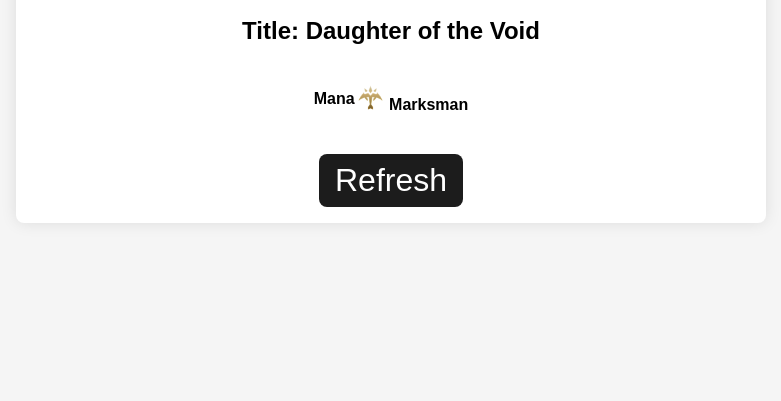
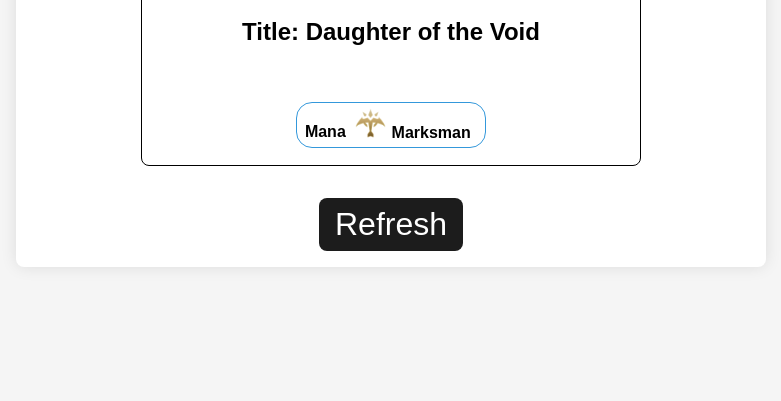
Before and after one commit to johannesalr/GuessIt, a plain HTML site: page index.html in a window 1280 px wide. Shown: the part 399-800 px from the top of the page, without its empty margins (249-1030 px from the left). Drawn offline with Linux system fonts and the light colour scheme.

Commit message:
update index.css

```diff
--- a/index.css
+++ b/index.css
@@ -76,7 +76,7 @@ body {
 
 #hint {
   font-size: 2rem;
-  margin-top: 2rem;
+  margin-top: 1rem;
 }
 
 #title {
@@ -84,6 +84,7 @@ body {
   font-weight: bold;
   margin: 0;
   text-align: center;
+  margin-top: 1rem;
 }
 
 /* ul li {
@@ -118,12 +119,6 @@ body {
   margin-top: 1rem;
   display: none;
 }
-#img-tags {
-  max-width: 30px;
-  max-height: 40px;
-  padding-right: 0.1rem;
-  padding-left: 0.2rem;
-}
 
 /* li#type {
   place-self: end;
@@ -137,20 +132,43 @@ body {
   text-align: center;
   display: flex;
   flex-direction: column;
+  border: solid black 0.1rem;
+  border-radius: 0.5rem;
+  min-width: 500px;
+  min-height: 250px;
 }
 #hintsContainer ul {
   list-style: none;
   display: flex;
   margin: 0;
-  padding: 0.5rem;
-  margin-top: 2rem;
+  /* padding: 0.5rem; */
+  margin-top: 3.5rem;
   align-self: center;
   font-size: 1rem;
   font-weight: 550;
+  border-radius: 1rem;
+  border: solid #3498db 0.1rem;
+  padding: 0.3rem;
 }
 #hintsContainer ul li {
-  place-self: center;
+  padding-left: 0.2rem;
+  padding-right: 0.2rem;
 }
+#hintsContainer #type {
+  place-self: end;
+  margin-bottom: 1.2px;
+}
+
+#hintsContainer #img-tags {
+  max-width: 35px;
+  max-height: 33px;
+  padding-right: 0.1rem;
+  padding-left: 0.2rem;
+}
+
+/* #img-tags {
+
+} */
 
 /* ul#hints {
   margin-top: 2rem;
```
